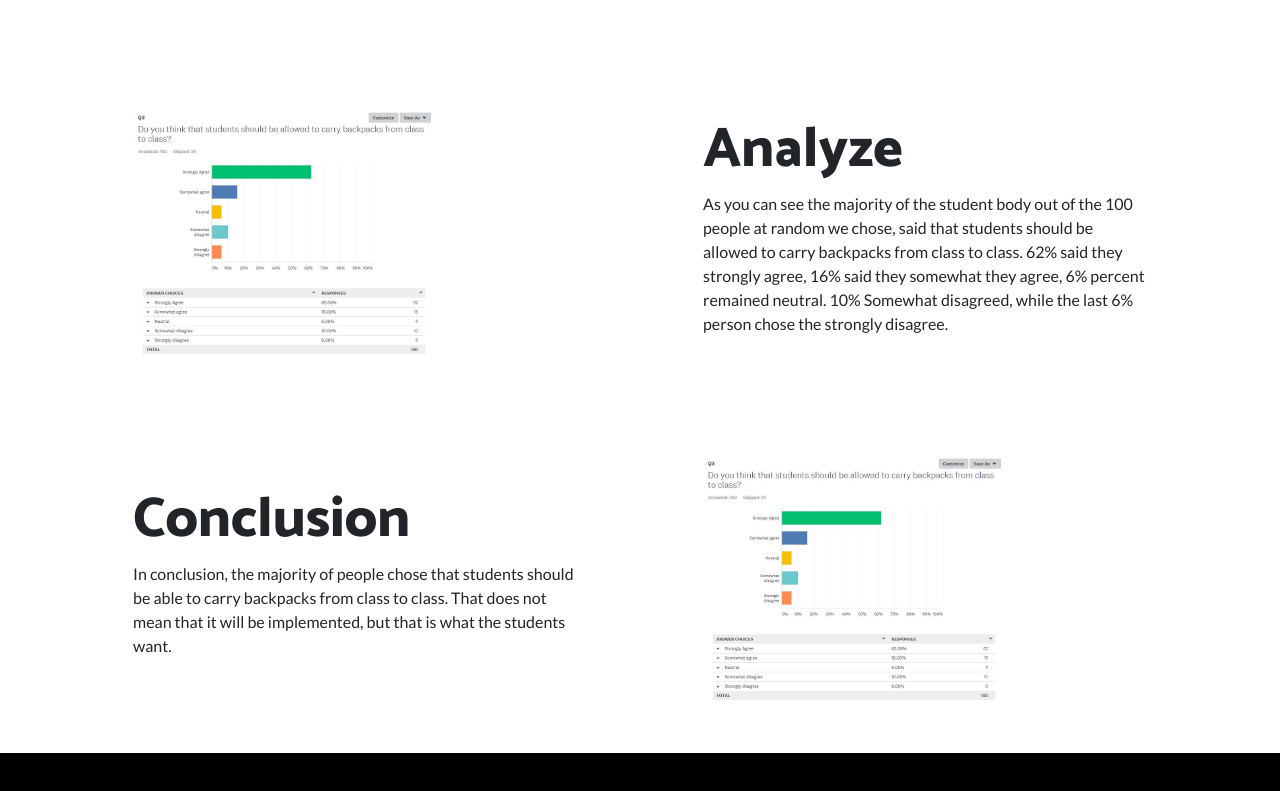
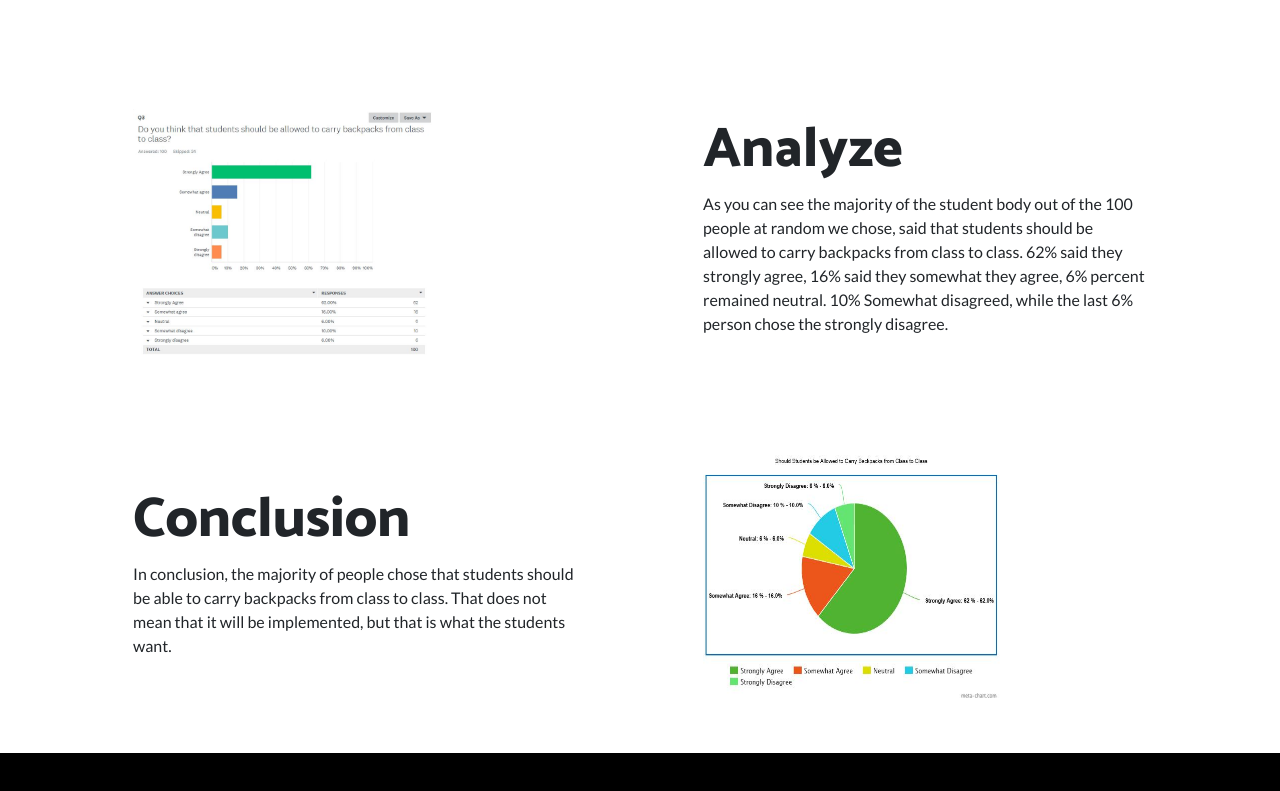
Before and after one commit to yog12356/Backpack-Public-Poll, a website: page index.html in a window 1280 px wide. Shown: the part 904-1695 px from the top of the page. Drawn offline with Linux system fonts and the light colour scheme.

Commit message:
Update index.html

```diff
--- a/index.html
+++ b/index.html
@@ -82,7 +82,7 @@ px>
         <div class="row align-items-center">
           <div class="col-lg-6 order-lg-2">
             <div class="p-5">
-              <img class="" src="img/05.jpg" alt="" style="width:300px;height:250px;">
+              <img class="" src="img/06.jpg" alt="" style="width:300px;height:250px;">
             </div>
           </div>
           <div class="col-lg-6 order-lg-1">
```
